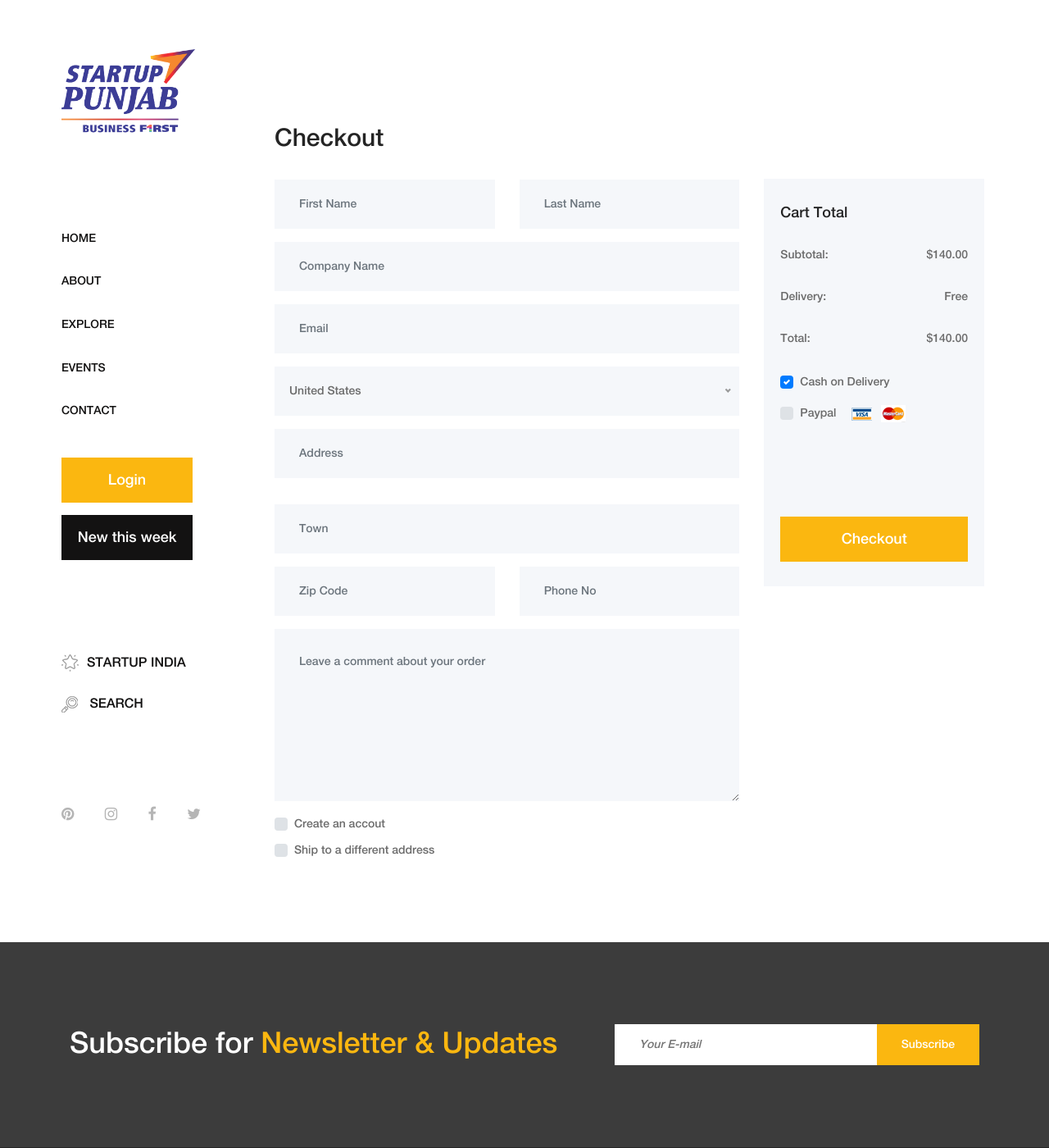
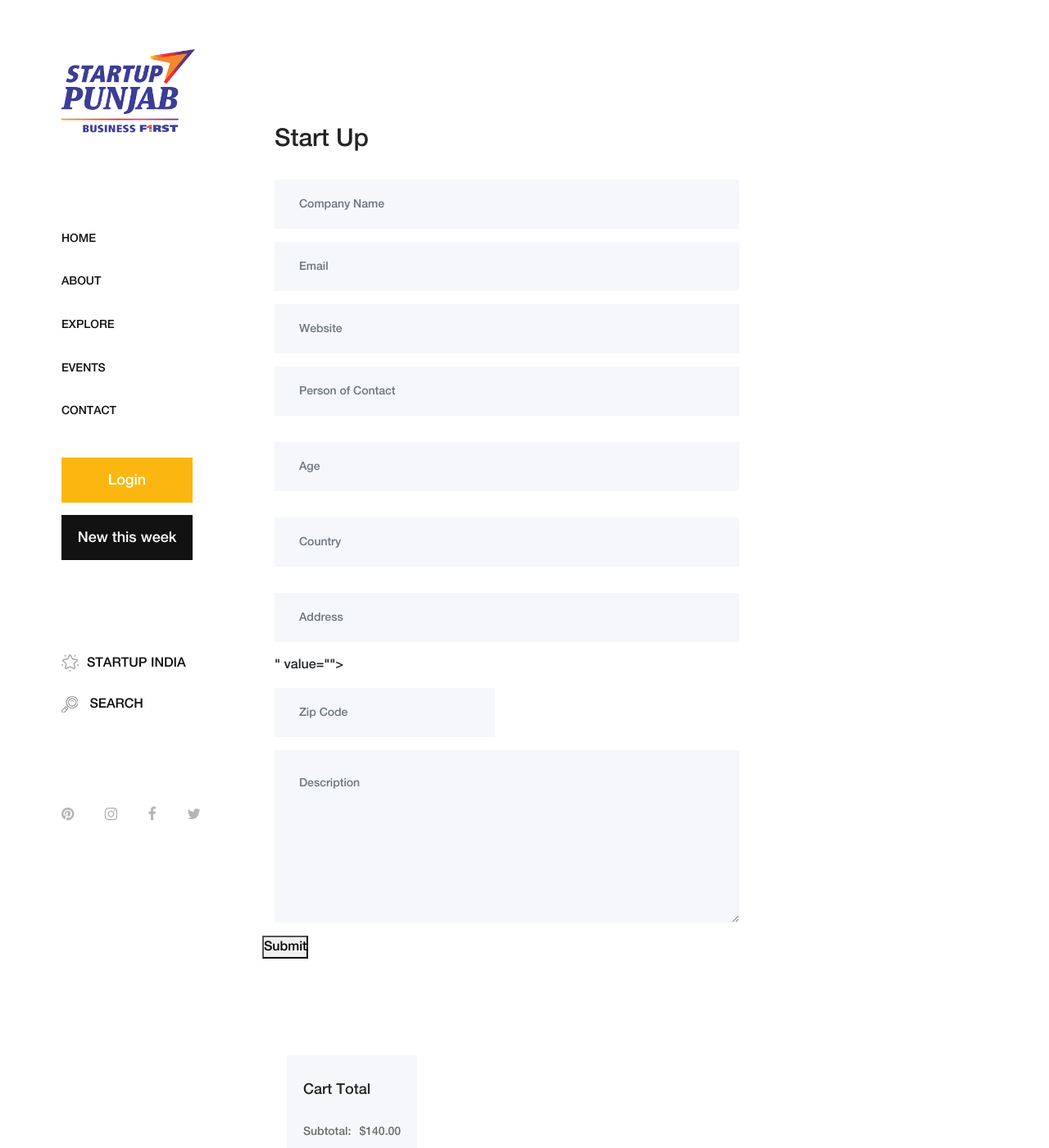
Before and after one commit to uditjuneja/stp_hack, a Python web app: template stp/templates/forms/startup.html in a window 1280 px wide. Shown: the top 1400 px of the page at 82% size. Run offline with Jinja, Linux system fonts and the light colour scheme; the template is opened without the code that fills it, so the values that code supplies are empty.

Commit message:
Added for startups

```diff
--- a/stp/templates/forms/startup.html
+++ b/stp/templates/forms/startup.html
@@ -8,62 +8,57 @@
                         <div class="checkout_details_area mt-50 clearfix">
 
                             <div class="cart-title">
-                                <h2>Checkout</h2>
+                                <h2>Start Up</h2>
                             </div>
 
                             <form action="#" method="post">
                                 <div class="row">
-                                    <div class="col-md-6 mb-3">
-                                        <input type="text" class="form-control" id="first_name" value="" placeholder="First Name" required>
-                                    </div>
-                                    <div class="col-md-6 mb-3">
-                                        <input type="text" class="form-control" id="last_name" value="" placeholder="Last Name" required>
+                                    <div class="col-12 mb-3">
+                                        <input type="text" class="form-control" id="company" placeholder="Company Name" name="company " value="">
                                     </div>
                                     <div class="col-12 mb-3">
-                                        <input type="text" class="form-control" id="company" placeholder="Company Name" value="">
+                                        <input type="email" class="form-control" id="email" placeholder="Email" name= "email" value="">
                                     </div>
                                     <div class="col-12 mb-3">
-                                        <input type="email" class="form-control" id="email" placeholder="Email" value="">
+                                        <input type="text" class="form-control" id="Website" placeholder="Website" name="Website" value="">
                                     </div>
                                     <div class="col-12 mb-3">
-                                        <select class="w-100" id="country">
-                                        <option value="usa">United States</option>
-                                        <option value="uk">United Kingdom</option>
-                                        <option value="ger">Germany</option>
-                                        <option value="fra">France</option>
-                                        <option value="ind">India</option>
-                                        <option value="aus">Australia</option>
-                                        <option value="bra">Brazil</option>
-                                        <option value="cana">Canada</option>
-                                    </select>
+                                        <input type="text" class="form-control mb-3" id="contact" placeholder="Person of Contact" name="contact" value="">
                                     </div>
                                     <div class="col-12 mb-3">
-                                        <input type="text" class="form-control mb-3" id="street_address" placeholder="Address" value="">
+                                        <input type="number" class="form-control mb-3" id="age" placeholder="Age" name="age" value="">
                                     </div>
                                     <div class="col-12 mb-3">
-                                        <input type="text" class="form-control" id="city" placeholder="Town" value="">
-                                    </div>
-                                    <div class="col-md-6 mb-3">
-                                        <input type="text" class="form-control" id="zipCode" placeholder="Zip Code" value="">
-                                    </div>
-                                    <div class="col-md-6 mb-3">
-                                        <input type="number" class="form-control" id="phone_number" min="0" placeholder="Phone No" value="">
+                                        <input type="text" class="form-control mb-3" id="country" placeholder="Country" name="country" value="">
                                     </div>
                                     <div class="col-12 mb-3">
-                                        <textarea name="comment" class="form-control w-100" id="comment" cols="30" rows="10" placeholder="Leave a comment about your order"></textarea>
+                                        <input type="text" class="form-control mb-3" id="address" placeholder="Address" name="address" class="">
+
+                                        </address>" value="">
                                     </div>
 
-                                    <div class="col-12">
-                                        <div class="custom-control custom-checkbox d-block mb-2">
-                                            <input type="checkbox" class="custom-control-input" id="customCheck2">
-                                            <label class="custom-control-label" for="customCheck2">Create an accout</label>
-                                        </div>
-                                        <div class="custom-control custom-checkbox d-block">
-                                            <input type="checkbox" class="custom-control-input" id="customCheck3">
-                                            <label class="custom-control-label" for="customCheck3">Ship to a different address</label>
-                                        </div>
+                                    <div class="col-md-6 mb-3">
+                                        <input type="text" class="form-control" id="zipCode" placeholder="Zip Code" name="zipCode" value="">
                                     </div>
-                                </div>
+
+
+
+                                    <div class="col-12 mb-3">
+                                        <textarea name="comment" class="form-control w-100" id="comment" cols="60" rows="20" placeholder="Description"></textarea>
+                                    </div>
+
+                                    <div class="container-login100-form-btn">
+                                      <div class="wrap-login100-form-btn">
+                                        <div class="login100-form-bgbtn"></div>
+                                        <button class="login100-form-btn" formmethod="post">
+
+                                              Submit
+
+                                        </button>
+                                      </div>
+                                    </div>
+
+
                             </form>
                         </div>
                     </div>
```
Also changed, not shown: stp/models.py (+17 -11 lines), stp/routes.py (+67 -1 lines), stp/site.db, 2 other files.
